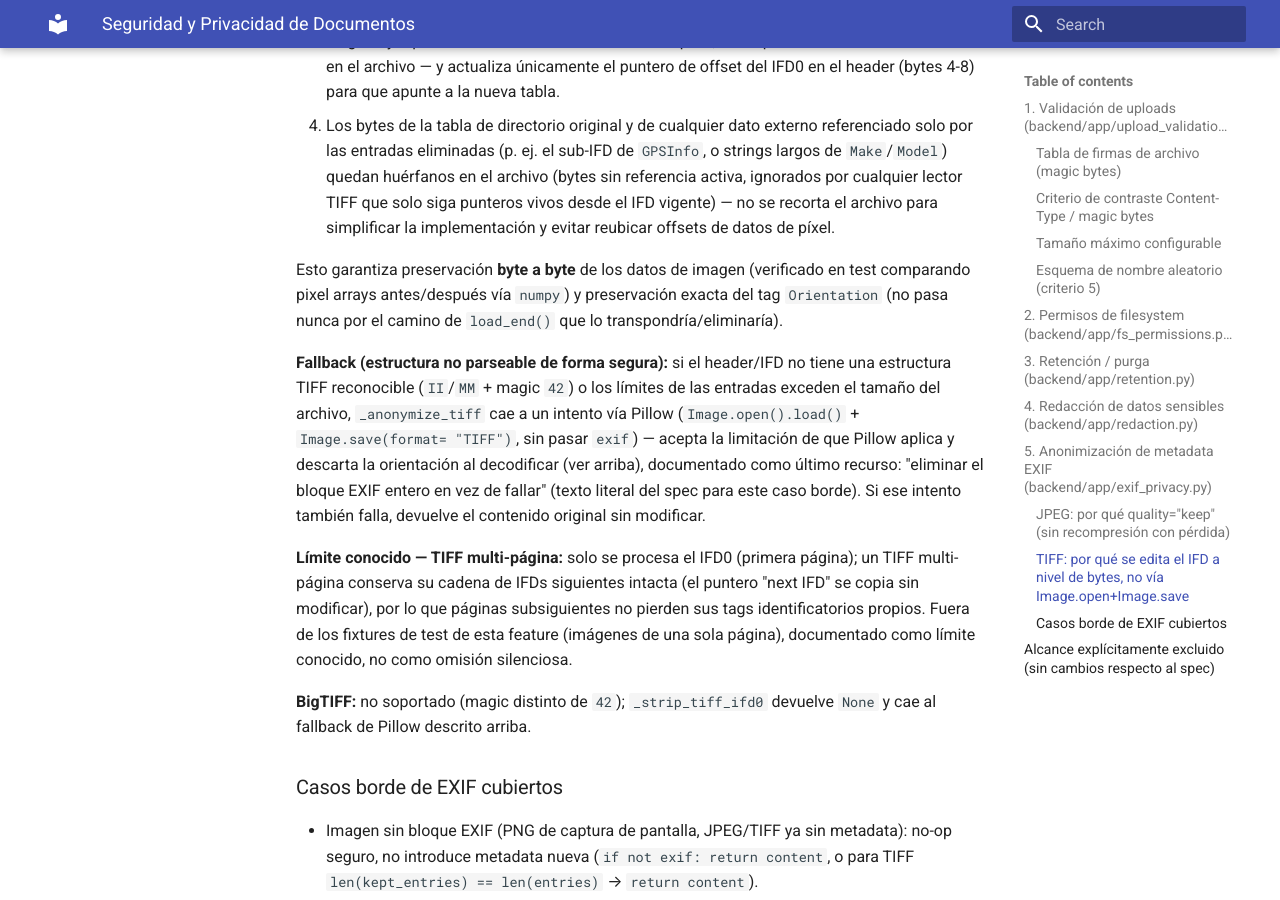
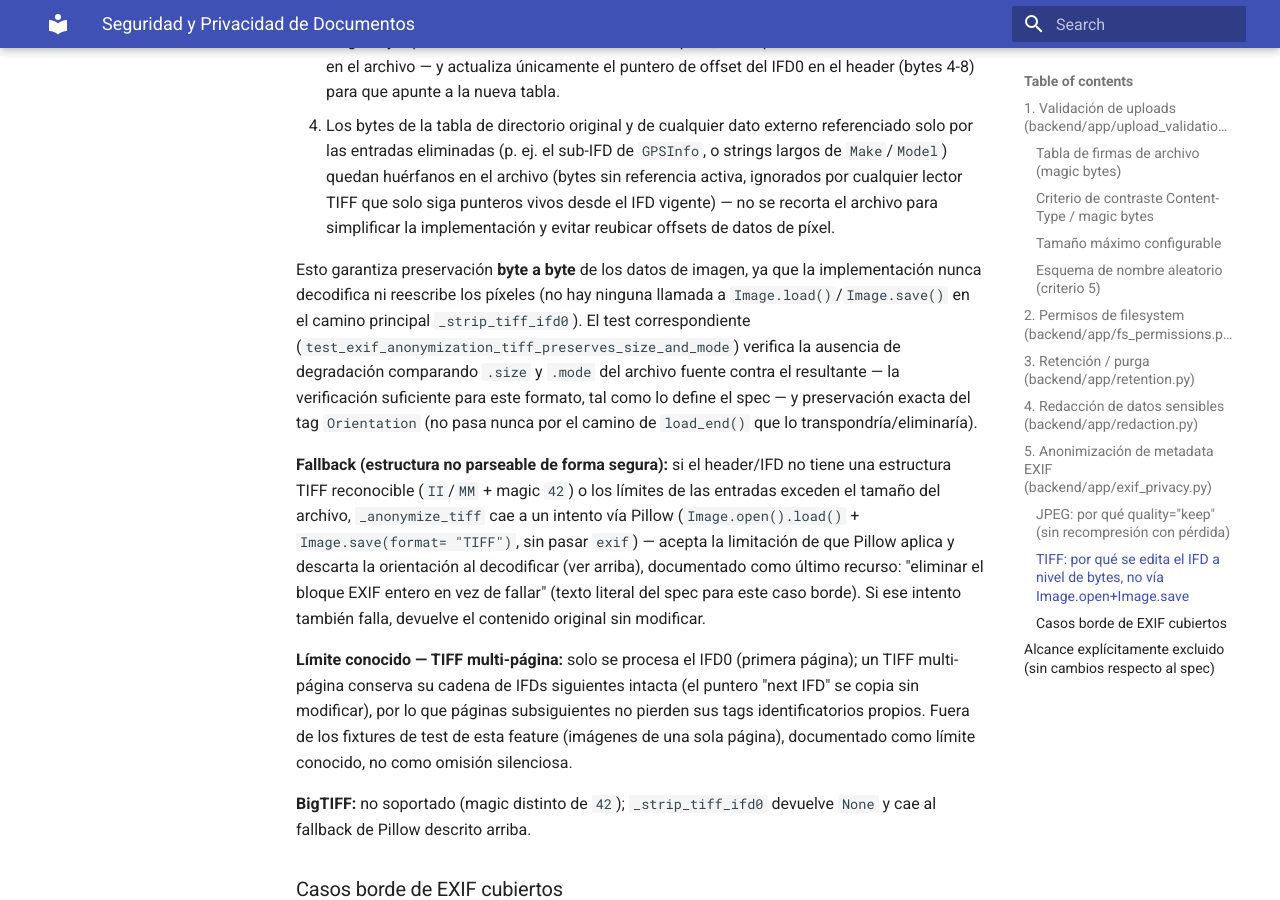
Before and after one commit to jlbellonGmail/gi-ocr, an MkDocs documentation site: the page built from docs/tecnica/seguridad-privacidad-documentos.md, in a window 1280 px wide and 900 px high, scrolled down 7024 px. Built offline with MkDocs 1.6.1 and Material for MkDocs 9.7.7, drawn with Linux system fonts in a browser that asks for light colours.

Commit message:
docs(seguridad): corregir afirmacion de verificacion TIFF en doc tecnica

```diff
--- a/docs/tecnica/seguridad-privacidad-documentos.md
+++ b/docs/tecnica/seguridad-privacidad-documentos.md
@@ -327,10 +327,16 @@ ningún momento**:
    vigente) — no se recorta el archivo para simplificar la implementación
    y evitar reubicar offsets de datos de píxel.
 
-Esto garantiza preservación **byte a byte** de los datos de imagen
-(verificado en test comparando pixel arrays antes/después vía `numpy`) y
-preservación exacta del tag `Orientation` (no pasa nunca por el camino de
-`load_end()` que lo transpondría/eliminaría).
+Esto garantiza preservación **byte a byte** de los datos de imagen, ya
+que la implementación nunca decodifica ni reescribe los píxeles (no hay
+ninguna llamada a `Image.load()`/`Image.save()` en el camino principal
+`_strip_tiff_ifd0`). El test correspondiente
+(`test_exif_anonymization_tiff_preserves_size_and_mode`) verifica la
+ausencia de degradación comparando `.size` y `.mode` del archivo fuente
+contra el resultante — la verificación suficiente para este formato,
+tal como lo define el spec — y preservación exacta del tag
+`Orientation` (no pasa nunca por el camino de `load_end()` que lo
+transpondría/eliminaría).
 
 **Fallback (estructura no parseable de forma segura):** si el header/IFD
 no tiene una estructura TIFF reconocible (`II`/`MM` + magic `42`) o los
```
